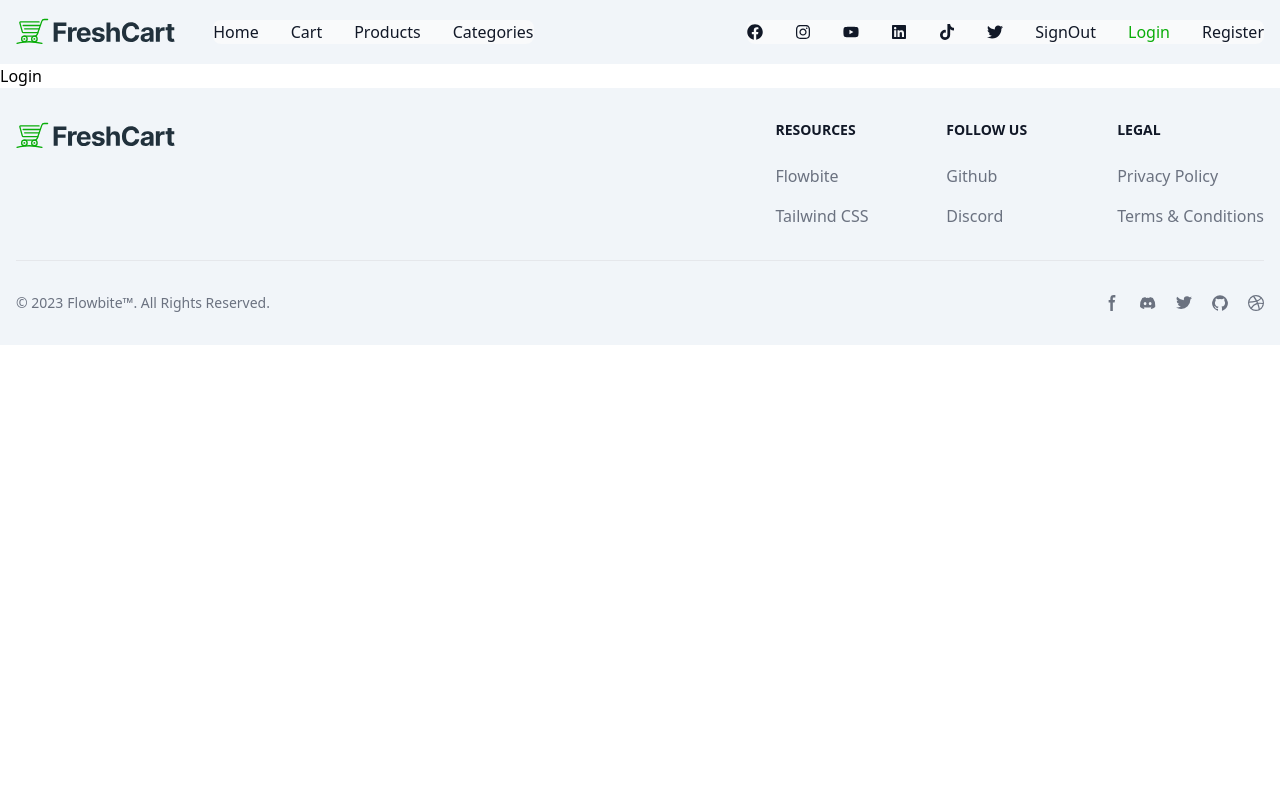
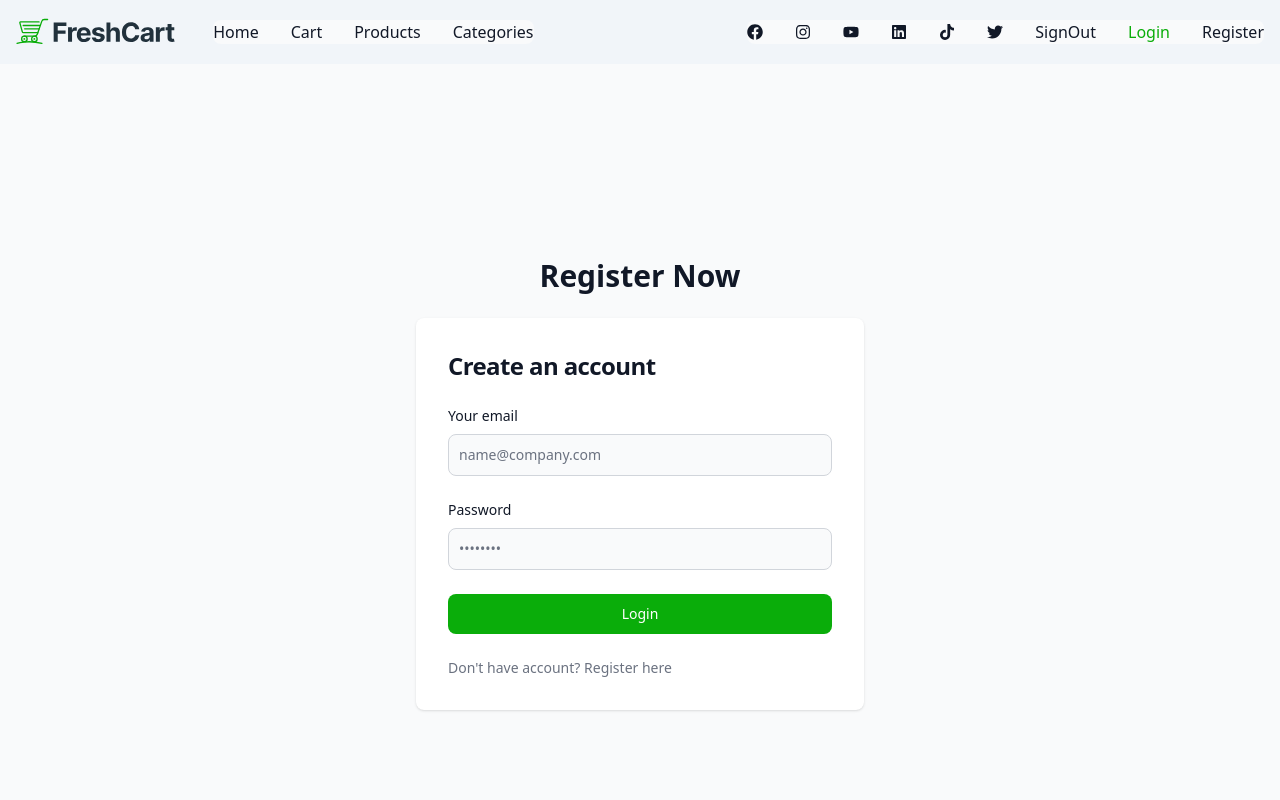
Before and after one commit to farahalimohamed/EcommerceReactApp, a React (Vite) app: page /login in a window 1280 px wide. Shown: the top 800 px of the page. Built offline with nearby package versions, Linux system fonts and the light colour scheme.

Commit message:
implement login page

```diff
--- a/src/Pages/Login/Login.jsx
+++ b/src/Pages/Login/Login.jsx
@@ -1,6 +1,138 @@
-import styles from './Login.module.css'
+import { Link, useNavigate } from "react-router-dom";
+import styles from "./Login.module.css";
+import { useFormik } from "formik";
+import axios from "axios";
+import * as Yup from "yup";
+import { useState } from "react";
+import { AiOutlineLoading3Quarters } from "react-icons/ai";
 export default function Login() {
+  const [errorMsg, setErrorMsg] = useState(null);
+  const [isLoading, setIsLoading] = useState(false);
+  const navigate = useNavigate();
+  const initialValues = {
+    email: "",
+    password: "",
+  };
+  const validationSchema = Yup.object({
+    email: Yup.string()
+      .email("Invalid email format")
+      .required("Email is required"),
+    password: Yup.string()
+      .required("Password is required")
+      .matches(/^[A-Za-z1-9]{6,10}$/, "Password must be 6-10 characters"),
+  });
+  async function handleLogin(data) {
+    setIsLoading(true);
+    const response = await axios
+      .post("https://ecommerce.routemisr.com/api/v1/auth/signin", data)
+      .then((res) => {
+        setErrorMsg(null);
+        setIsLoading(false);
+        navigate("/");
+      })
+      .catch((err) => {
+        setErrorMsg(err.response.data.message);
+        setIsLoading(false);
+      });
+  }
+
+  const formik = useFormik({
+    initialValues,
+    validationSchema,
+    onSubmit: handleLogin,
+  });
   return (
-    <div>Login</div>
-  )
+    <section className="bg-gray-50 dark:bg-gray-900 pb-10 pt-5">
+      <div className="flex flex-col items-center justify-center px-6 py-8 mx-auto md:h-screen lg:py-0">
+        <div className="flex items-center mb-6 text-3xl font-semibold text-gray-900 dark:text-white">
+          Register Now
+        </div>
+        <div className="w-full bg-white rounded-lg shadow dark:border md:mt-0 sm:max-w-md xl:p-0 dark:bg-gray-800 dark:border-gray-700">
+          <div className="p-6 space-y-4 md:space-y-6 sm:p-8">
+            <h1 className="text-xl font-bold leading-tight tracking-tight text-gray-900 md:text-2xl dark:text-white">
+              Create an account
+            </h1>
+            <form
+              className="space-y-4 md:space-y-6"
+              onSubmit={formik.handleSubmit}
+            >
+              <div>
+                <label
+                  htmlFor="email"
+                  className="block mb-2 text-sm font-medium text-gray-900 dark:text-white"
+                >
+                  Your email
+                </label>
+                <input
+                  type="email"
+                  name="email"
+                  id="email"
+                  className="bg-gray-50 border border-gray-300 text-gray-900 text-sm rounded-lg focus:ring-primary-600 focus:border-primary-600 block w-full p-2.5 dark:bg-gray-700 dark:border-gray-600 dark:placeholder-gray-400 dark:text-white dark:focus:ring-blue-500 dark:focus:border-blue-500"
+                  placeholder="name@company.com"
+                  value={formik.values.email}
+                  onChange={formik.handleChange}
+                  onBlur={formik.handleBlur}
+                />
+                {formik.errors.email && formik.touched.email && (
+                  <small className="text-red-600">{formik.errors.email}</small>
+                )}
+              </div>
+              <div>
+                <label
+                  htmlFor="password"
+                  className="block mb-2 text-sm font-medium text-gray-900 dark:text-white"
+                >
+                  Password
+                </label>
+                <input
+                  type="password"
+                  name="password"
+                  id="password"
+                  placeholder="••••••••"
+                  className="bg-gray-50 border border-gray-300 text-gray-900 text-sm rounded-lg focus:ring-primary-600 focus:border-primary-600 block w-full p-2.5 dark:bg-gray-700 dark:border-gray-600 dark:placeholder-gray-400 dark:text-white dark:focus:ring-blue-500 dark:focus:border-blue-500"
+                  value={formik.values.password}
+                  onChange={formik.handleChange}
+                  onBlur={formik.handleBlur}
+                />
+                {formik.errors.password && formik.touched.password && (
+                  <small className="text-red-600">
+                    {formik.errors.password}
+                  </small>
+                )}
+              </div>
+              {errorMsg && (
+                <div className="bg-red-300 p-3 rounded-md">{errorMsg}</div>
+              )}
+              {isLoading ? (
+                <button
+                  type="submit"
+                  disabled
+                  className="w-full text-white text-center flex justify-center items-center bg-[#0AAD0A] disabled:bg-[#87d387] hover:bg-primary-700 focus:ring-4 focus:outline-none focus:ring-primary-300 font-medium rounded-lg text-sm px-5 py-2.5 text-center dark:bg-primary-600 dark:hover:bg-primary-700 dark:focus:ring-primary-800"
+                >
+                  <AiOutlineLoading3Quarters className="animate-spin" />
+                </button>
+              ) : (
+                <button
+                  type="submit"
+                  className="w-full text-white bg-[#0AAD0A] disabled:bg-[#87d387] hover:bg-primary-700 focus:ring-4 focus:outline-none focus:ring-primary-300 font-medium rounded-lg text-sm px-5 py-2.5 text-center dark:bg-primary-600 dark:hover:bg-primary-700 dark:focus:ring-primary-800"
+                  disabled={!formik.isValid && formik.dirty}
+                >
+                  Login
+                </button>
+              )}
+              <p className="text-sm font-light text-gray-500 dark:text-gray-400">
+                Don't have account?{" "}
+                <Link
+                  to={"/register"}
+                  className="font-medium text-primary-600 hover:underline dark:text-primary-500"
+                >
+                  Register here
+                </Link>
+              </p>
+            </form>
+          </div>
+        </div>
+      </div>
+    </section>
+  );
 }
```
